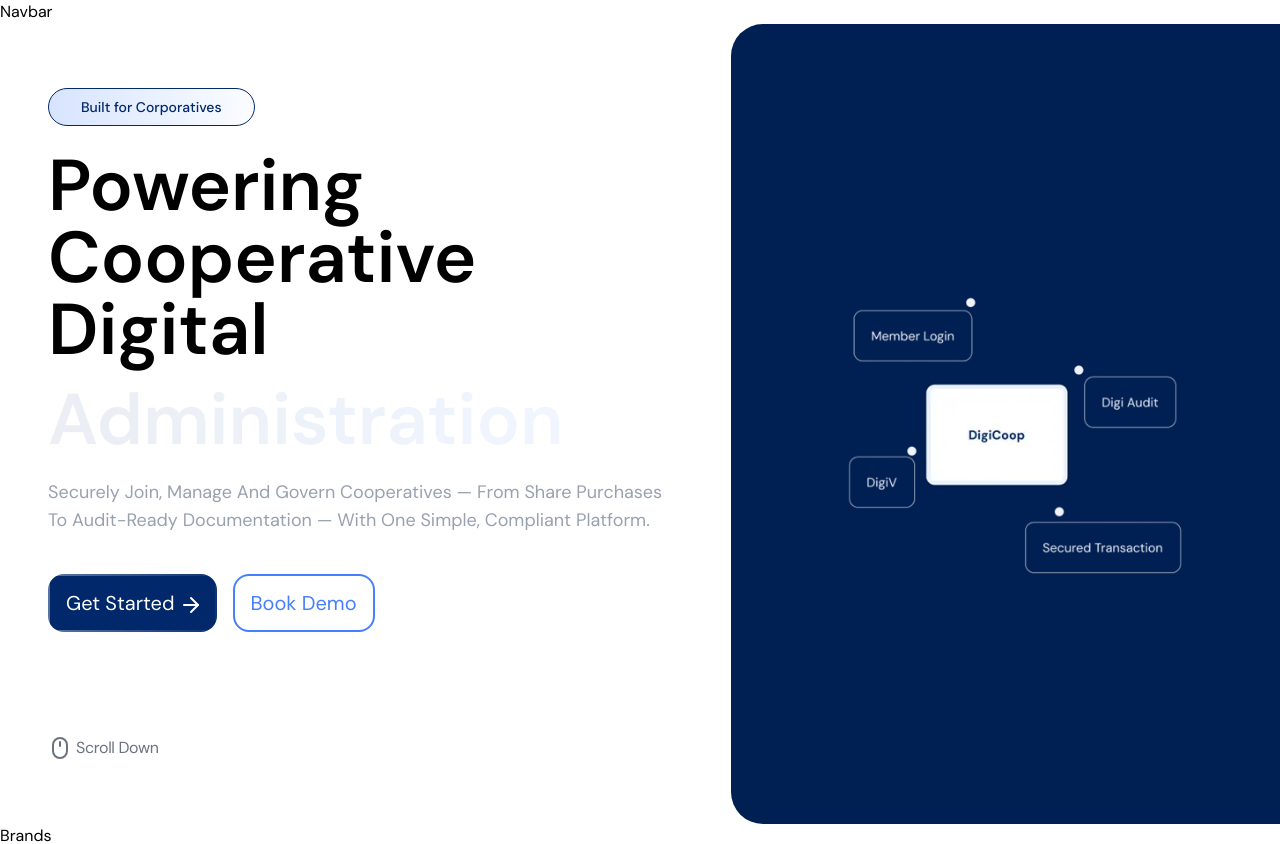
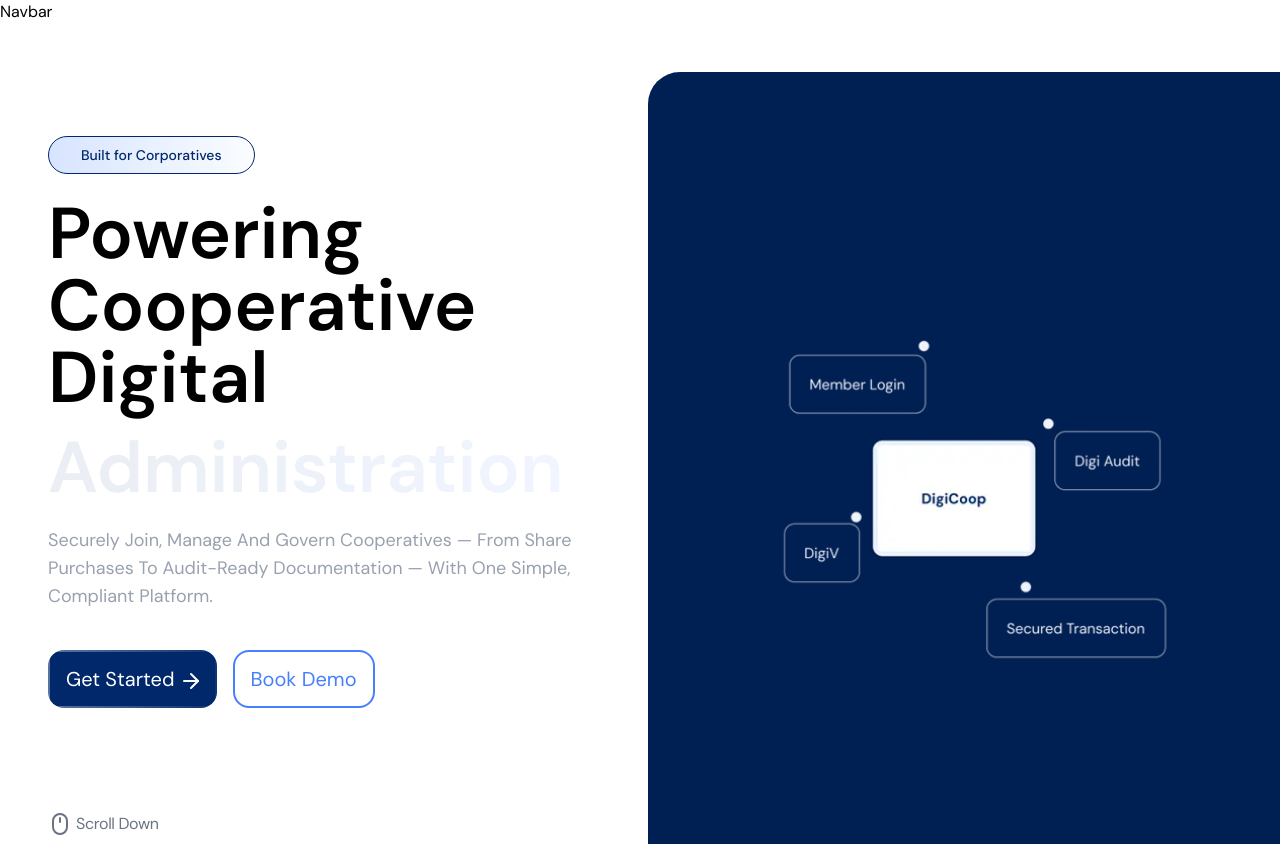
Before and after one commit to Auricmondal/Digicoop, a React (Vite) app in the folder client/: page / in a window 1280 px wide. Shown: the top 844 px of the page. Built offline with nearby package versions, Linux system fonts and the light colour scheme.

Commit message:
hero-fix

```diff
--- a/client/src/components/sections/Hero.jsx
+++ b/client/src/components/sections/Hero.jsx
@@ -1,17 +1,16 @@
-import React from "react";
 import LeftSection from "./LeftHero";
 import RightSection from "./RightHero";
 import SectionWrapper from "../../layouts/SectionWrapper";
 
 const Hero = () => {
   return (
-    <div className="md:grid grid-cols-7 min-h-[95vh] mx-auto">
-      <div className="col-span-4 h-full">
+    <div className="md:flex mx-auto justify-between gap-4 items-stretch pt-12">
+      <div className=" h-full mx-auto lg:w-[50%]">
         <SectionWrapper className="max-w-[1460px] mx-auto">
           <LeftSection />
         </SectionWrapper>
       </div>
-      <div className="col-span-3 h-full">
+      <div className="w-[100%] lg:w-[50%] ">
         <RightSection />
       </div>
     </div>
```
